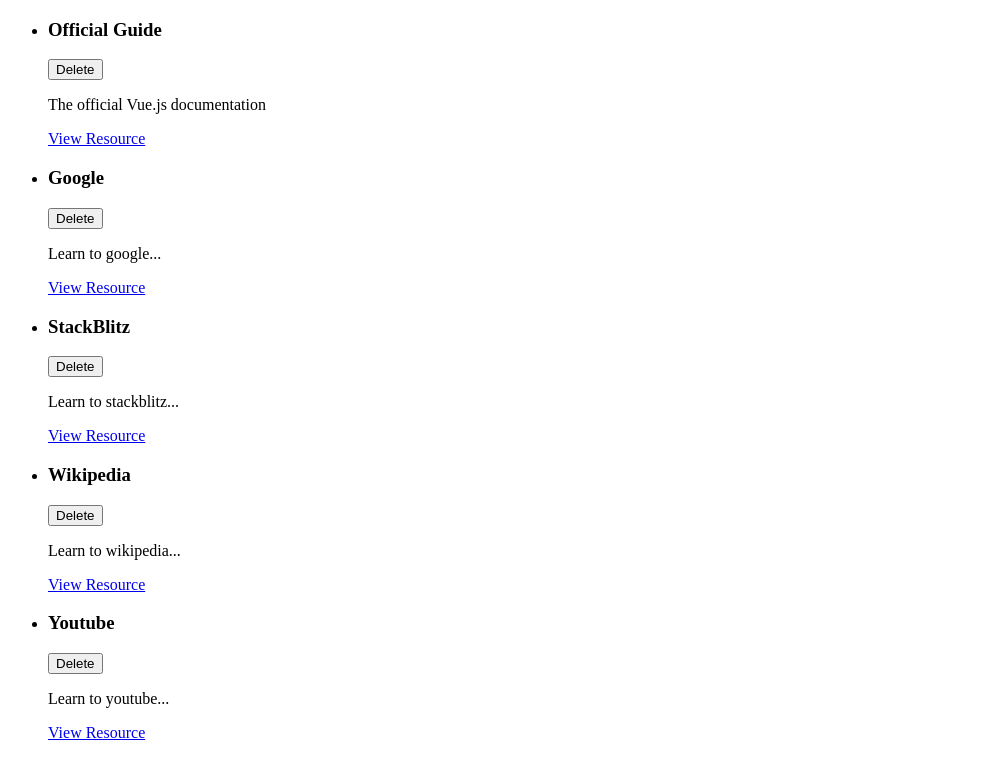
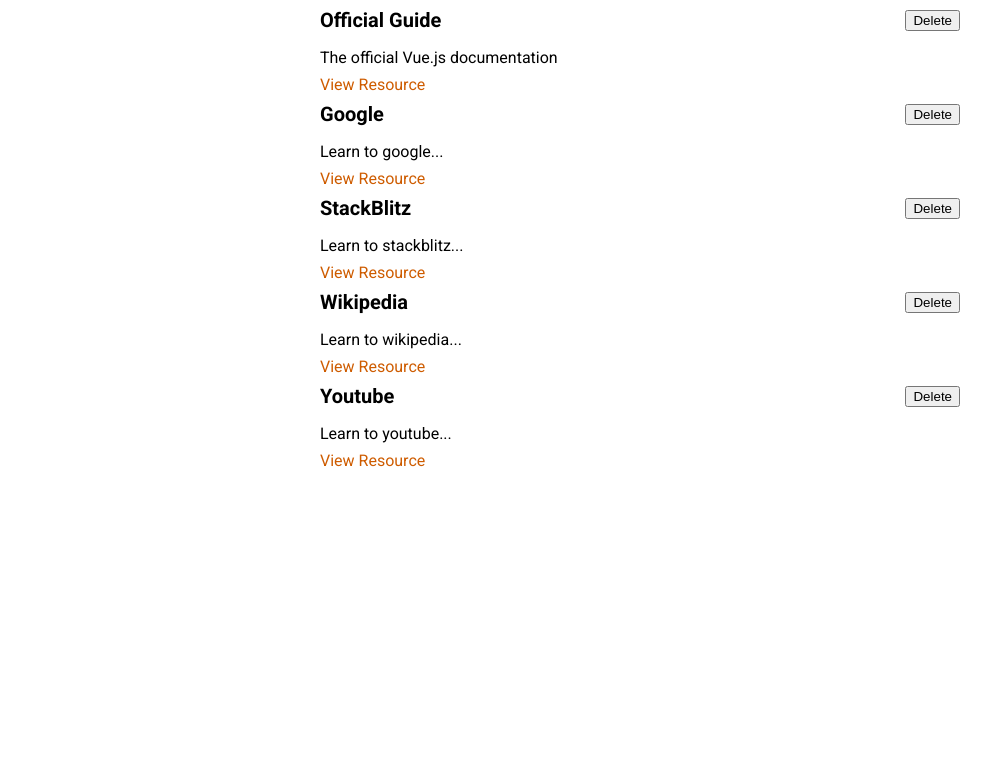
Before and after one commit to mauroef/vue-the-complete-guide, a Vue app: page / in a window 1280 px wide. Shown: the top 776 px of the page, without its empty margins (0-991 px from the left). Built offline with nearby package versions, Linux system fonts and the light colour scheme.

Commit message:
Styling and adding more components

```diff
--- a/src/App.vue
+++ b/src/App.vue
@@ -1,21 +1,13 @@
 <template>
-  <ul>
-    <learning-resource
-      v-for="res in storedResources"
-      :key="res.id"
-      :title="res.title"
-      :description="res.description"
-      :link="res.link"
-    ></learning-resource>
-  </ul>
+  <stored-resources :resources="storedResources"></stored-resources>
 </template>
 
 <script>
-import LearningResource from './components/learning-resourses/LearningResource.vue';
+import StoredResources from './components/learning-resourses/StoredResources.vue';
 
 export default {
   components: {
-    LearningResource,
+    StoredResources,
   },
   data() {
     return {
@@ -55,3 +47,19 @@
   },
 };
 </script>
+
+<style>
+@import url('https://fonts.googleapis.com/css2?family=Roboto:wght@400;700&display=swap');
+
+* {
+  box-sizing: border-box;
+}
+
+html {
+  font-family: 'Roboto', sans-serif;
+}
+
+body {
+  margin: 0;
+}
+</style>
--- a/src/components/learning-resourses/LearningResource.vue
+++ b/src/components/learning-resourses/LearningResource.vue
@@ -18,3 +18,35 @@
   props: ['title', 'description', 'link', 'id'],
 };
 </script>
+
+<style scoped>
+li {
+  margin: auto;
+  max-width: 40rem;
+}
+
+header {
+  display: flex;
+  justify-content: space-between;
+  align-items: center;
+}
+
+h3 {
+  font-size: 1.25rem;
+  margin: 0.5rem 0;
+}
+
+p {
+  margin: 0.5rem 0;
+}
+
+a {
+  text-decoration: none;
+  color: #ce5c00;
+}
+
+a:hover,
+a:active {
+  color: #c89300;
+}
+</style>
--- /dev/null
+++ b/src/components/learning-resourses/StoredResources.vue
@@ -0,0 +1,32 @@
+<template>
+  <ul>
+    <learning-resource
+      v-for="res in resources"
+      :key="res.id"
+      :title="res.title"
+      :description="res.description"
+      :link="res.link"
+    ></learning-resource>
+  </ul>
+</template>
+
+<script>
+import LearningResource from './LearningResource.vue';
+
+export default {
+  components: {
+    LearningResource,
+  },
+  props: ['resources'],
+};
+</script>
+
+<style scoped>
+ul {
+  list-style: none;
+  margin: 0;
+  padding: 0;
+  margin: auto;
+  max-width: 40rem;
+}
+</style>
```
